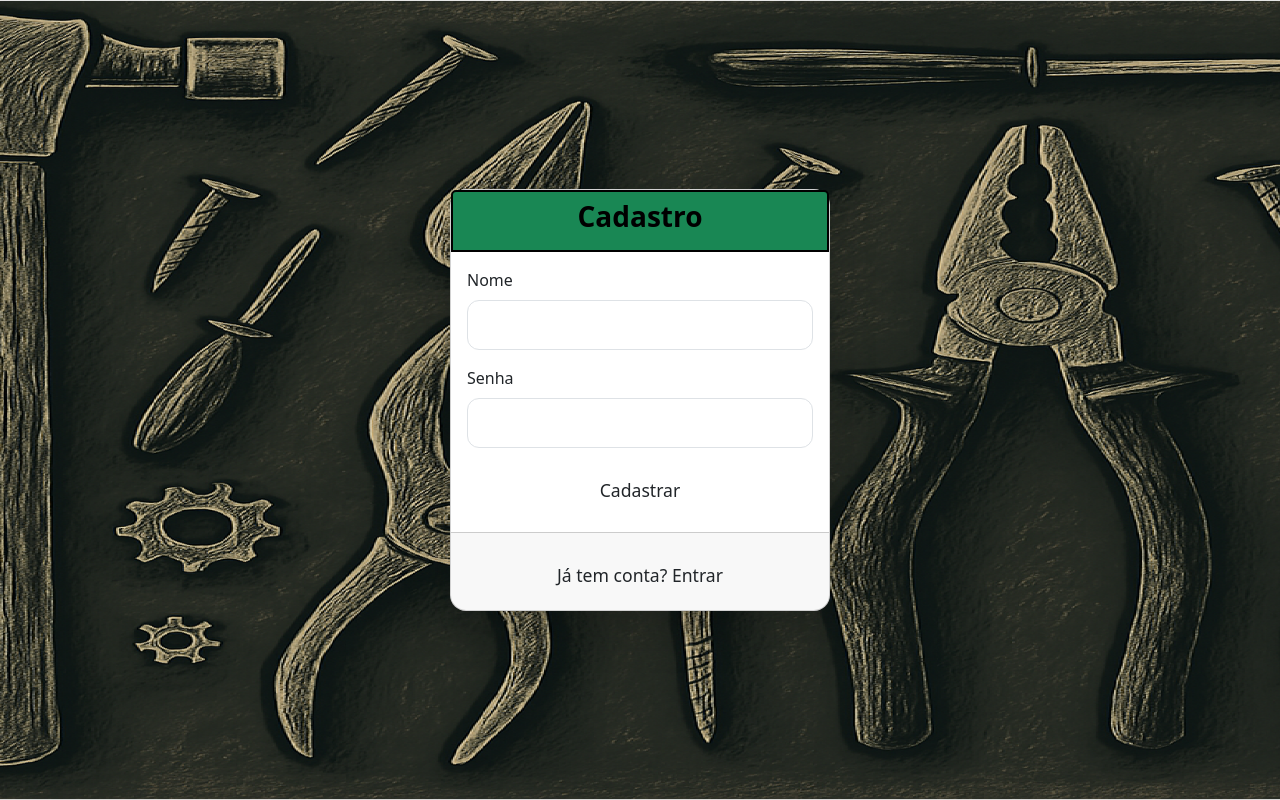
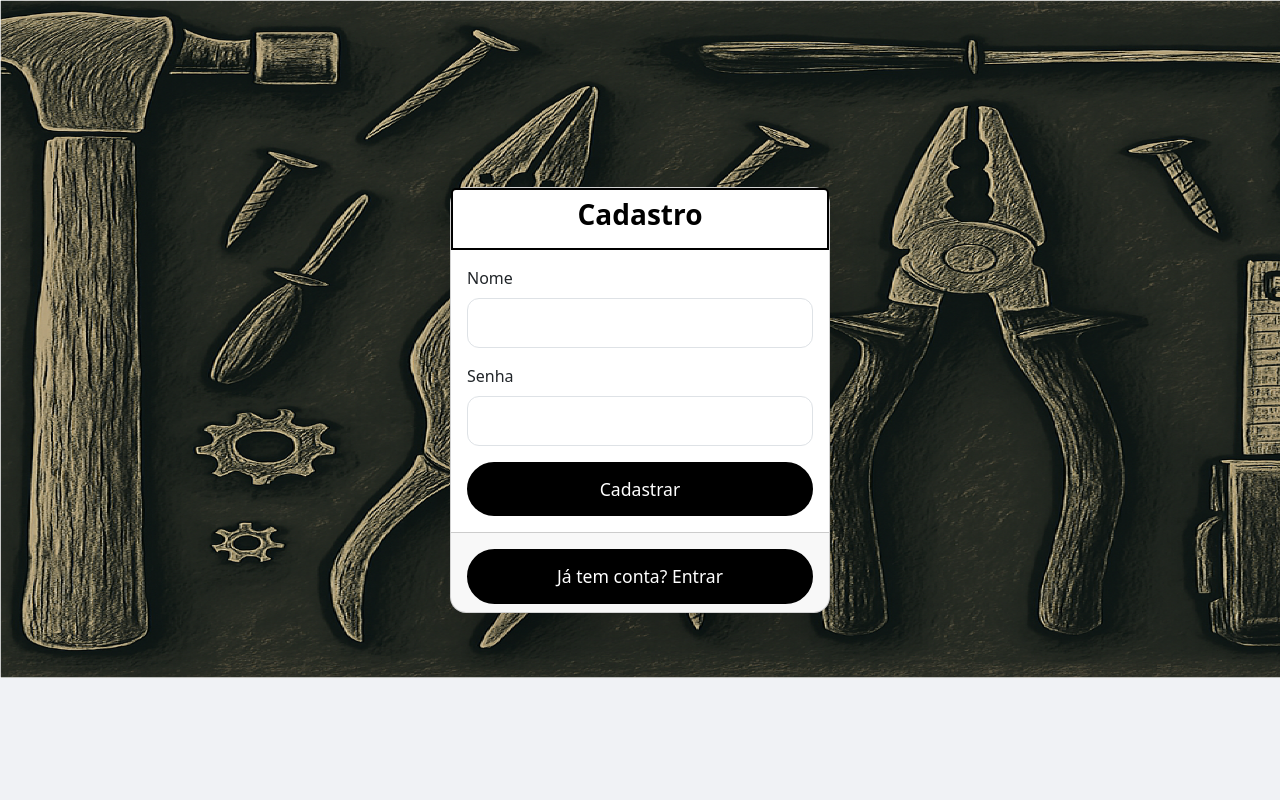
Before and after one commit to lhdsf123-png/Cashback, a Flask app: page /cadastro in a window 1280 px wide. Run offline with Flask 3, Linux system fonts and the light colour scheme.

Commit message:
Update cadastro.html

```diff
--- a/cashback/templates/cadastro.html
+++ b/cashback/templates/cadastro.html
@@ -12,33 +12,43 @@
             display: flex;
             justify-content: center;
             align-items: center;
-            height: 100vh;
+            min-height: 100vh;
+            margin: 0;
+            background-image: url("/static/ferramentas.png");
+            background-size: contain;
+            background-position: top center;
+            background-repeat: no-repeat;
+            background-attachment: fixed;
         }
+
         .card {
             width: 100%;
-            max-width: 380px; /* largura típica de tela de celular */
+            max-width: 380px; /* largura típica de celular */
             border-radius: 16px;
         }
-        .btn {
-            border-radius: 50px; /* botões arredondados estilo Android */
+
+        /* Botões pretos iguais ao login */
+        .btn-black {
+            background-color: black;   /* fundo preto */
+            color: white;              /* texto branco */
+            border: 2px solid black;   /* moldura preta */
+            border-radius: 50px;       /* arredondado */
             font-size: 1.1rem;
             padding: 12px;
         }
+
+        .btn-black:hover {
+            background-color: #333;    /* preto mais claro */
+            color: white;
+        }
+
         .form-control {
             border-radius: 12px;
             padding: 12px;
             font-size: 1rem;
         }
-        body {
-            background-image: url("/static/ferramentas.png");
-            background-size: cover;
-            background-position: center;
-            background-repeat: no-repeat;
-            background-attachment: fixed;
-            margin: 0;
-            min-height: 100vh;
-        }
-         /* Título Login em preto */
+
+        /* Cabeçalho igual ao login */
         .card-header {
             background-color: white;   /* fundo branco */
             border: 2px solid black;   /* moldura preta */
@@ -52,7 +62,7 @@
 </head>
 <body>
 <div class="card shadow-lg">
-    <div class="card-header bg-success text-white text-center">
+    <div class="card-header text-center">
         <h3>Cadastro</h3>
     </div>
     <div class="card-body">
@@ -71,9 +81,8 @@
         </form>
     </div>
     <div class="card-footer text-center">
-        <a href="/cadastro" class="btn btn-black w-100 mt-2">Já tem conta? Entrar</a>
+        <a href="/login" class="btn btn-black w-100 mt-2">Já tem conta? Entrar</a>
     </div>
 </div>
 </body>
-
 </html>
```
Lines whose indentation alone changed are shown as unchanged.
